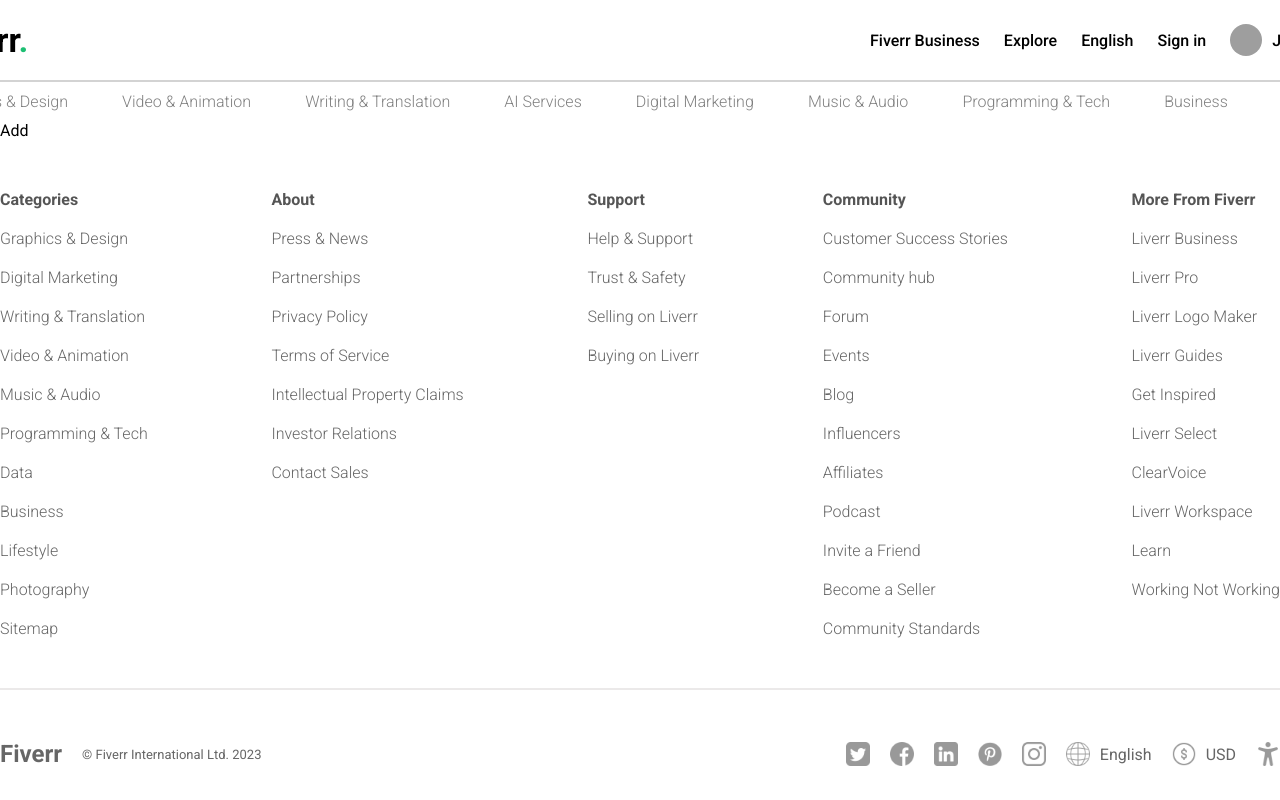
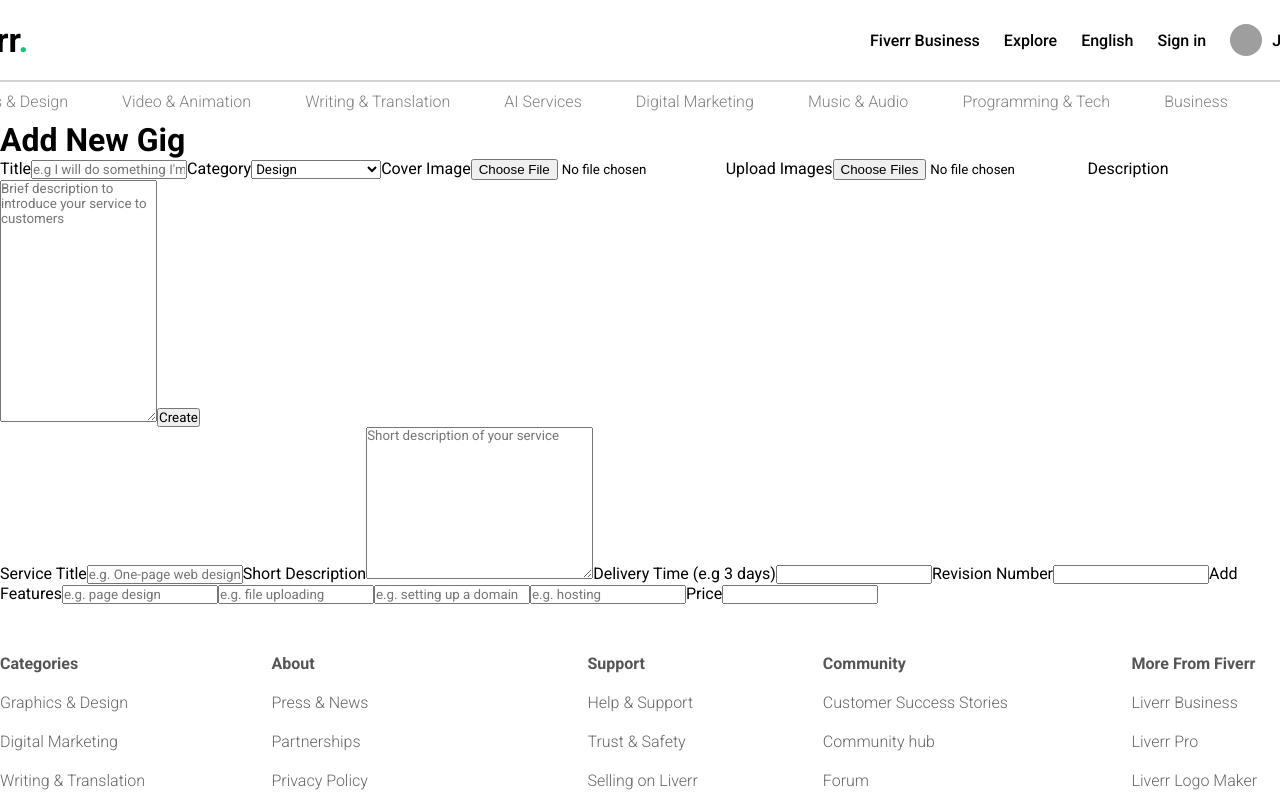
Before and after one commit to edwardbudaza/react_five_clone, a React (Vite) app: page /add in a window 1280 px wide. Shown: the top 800 px of the page. Built offline with nearby package versions, Linux system fonts and the light colour scheme; grey boxes are pictures that could not be loaded.

Commit message:
created jsx for the add new gig page

```diff
--- a/src/pages/add/Add.jsx
+++ b/src/pages/add/Add.jsx
@@ -3,7 +3,48 @@
 
 const Add = () => {
   return (
-    <div className='add'>Add</div>
+    <div className='add'>
+      <div className="container">
+        <h1>Add New Gig</h1>
+        <div className="sections">
+          <div className="info">
+            <label htmlFor="">Title</label>
+            <input type='text' placeholder="e.g I will do something I'm really good at" />
+            <label htmlFor="">Category</label>
+            <select name="cats" id="cats">
+              <option value="design">Design</option>
+              <option value="web">Web Development</option>
+              <option value="animation">Animation</option>
+              <option value="music">Music</option>
+            </select>
+            <label htmlFor="">Cover Image</label>
+            <input type="file" />
+            <label htmlFor="">Upload Images</label>
+            <input type="file" multiple />
+            <label htmlFor="">Description</label>
+            <textarea name="" id="" placeholder='Brief description to introduce your service to customers' cols="0" rows="16"></textarea>
+            <button>Create</button>
+          </div>
+          <div className="details">
+            <label htmlFor="">Service Title</label>
+            <input type="text" placeholder='e.g. One-page web design' />
+            <label htmlFor="">Short Description</label>
+            <textarea name="" id="" placeholder="Short description of your service" cols="30" rows="10"></textarea>
+            <label htmlFor="">Delivery Time (e.g 3 days)</label>
+            <input type="number" />
+            <label htmlFor="">Revision Number</label>
+            <input type="number" />
+            <label htmlFor="">Add Features</label>
+            <input type="text" placeholder="e.g. page design" />
+            <input type="text" placeholder="e.g. file uploading" />
+            <input type="text" placeholder="e.g. setting up a domain" />
+            <input type="text" placeholder="e.g. hosting" />
+            <label htmlFor="">Price</label>
+            <input type="number" />
+          </div>
+        </div>
+      </div>
+    </div>
   )
 }
 
```
